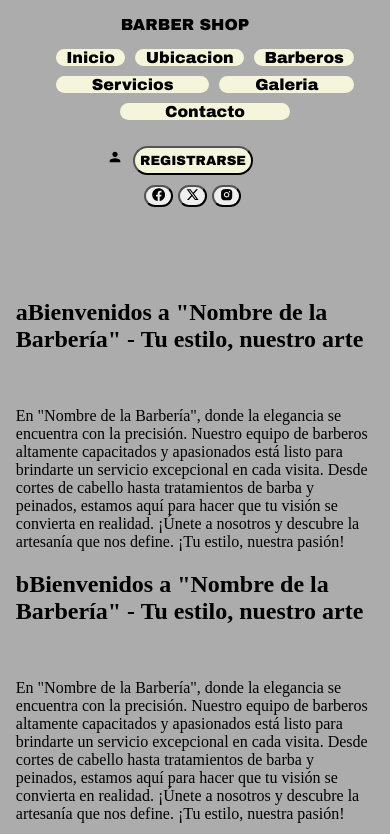
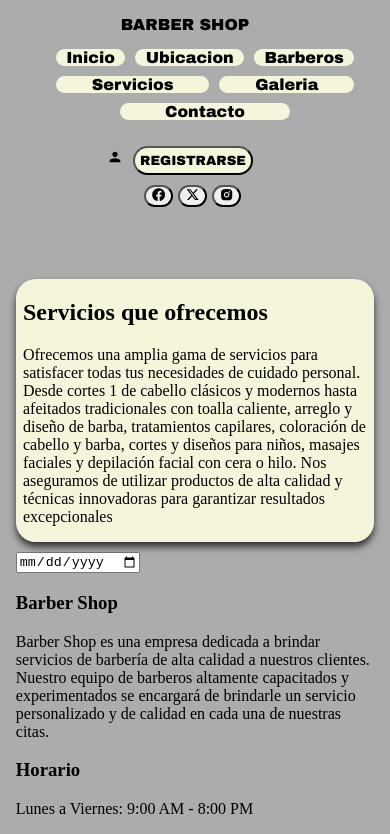
Before and after one commit to DanielMMiralles/Barbershop, a React (Vite) app: page / in a window 390 px wide. Shown: the top 834 px of the page. Built offline with nearby package versions, Linux system fonts and the light colour scheme.

Commit message:
adapatable y responsivo centro de informacion

```diff
--- a/src/App.css
+++ b/src/App.css
@@ -0,0 +1,29 @@
+.Descripcion1{
+    width: 100%;
+    position:relative;
+    background-color: beige;
+    border-radius: inherit;
+    padding: 0% 2% 0% 2%;
+    z-index: 1;
+    opacity: 1;
+}
+
+.contenedor{
+    width: 40%;
+    display: flex;
+    position: relative;
+    margin: 0 0 10px 0;
+    border-radius: 20px;
+    box-shadow: 0 5px 7px 0 #333;
+}
+
+@media (max-width: 768px) {
+    .contenedor{
+        width: 100%;
+        height: auto    ;
+    }
+    .Descripcion{
+        width: 100%;
+        height: auto    ;
+    }
+}
--- a/src/App.jsx
+++ b/src/App.jsx
@@ -1,4 +1,4 @@
-import React, {useState} from 'react'
+import React, {useState,useEffect} from 'react'
 import { MdPerson } from "react-icons/md"
 import { FaFacebook } from "react-icons/fa";
 import { RiInstagramFill } from "react-icons/ri";
@@ -10,28 +10,44 @@ import {NavBar} from "./navBar.jsx";
 
 export function App () {
     const [fechaCita, setFechaCita] = useState('');
+    const [currentIndex, setCurrentIndex] = useState(0);
+    const [currentIndex1, setCurrentIndex2] = useState(0);
+    const descriptions = [
+        "Más que una barbería, somos un espacio donde la tradición se encuentra con la modernidad. Aquí, cada corte y cada afeitado es una obra maestra, diseñada para resaltar tu personalidad y hacerte sentir impecable. Nuestro equipo de expertos barberos, apasionados por su oficio, te brindará una experiencia única y personalizada. ¡Ven y descubre el arte de la barbería!",
+        'Ofrecemos una amplia gama de servicios para satisfacer todas tus necesidades de cuidado personal. Desde cortes 1  de cabello clásicos y modernos hasta afeitados tradicionales con toalla caliente, arreglo y diseño de barba, tratamientos capilares, coloración de cabello y barba, cortes y diseños para niños, masajes faciales y depilación facial con cera o hilo. Nos aseguramos de utilizar productos de alta calidad y técnicas innovadoras para garantizar resultados excepcionales',
+        'Nos encontramos ubicados en Lechería, Anzoátegui, Venezuela, específicamente en la Avenida Principal, Centro Comercial Plaza Mayor, Local 12, Lechería 2101, Anzoátegui, Venezuela. Nuestra barbería está situada en el corazón de Lechería, dentro del reconocido Centro Comercial Plaza Mayor, lo que facilita el acceso desde la Avenida Principal y ofrece estacionamiento disponible para nuestros clientes. Además, estamos rodeados de restaurantes, tiendas y otros servicios, lo que te permite combinar tu visita a la barbería con otras actividades. Nuestro ambiente es moderno y acogedor, con una decoración inspirada en las barberías clásicas y toques contemporáneos, y contamos con equipamiento de última generación para brindarte un servicio excepcional.'
+    ]
+    const barbeOps = [
+        'Bienvenidos a "Nombre de la Barbería" - Tu estilo, nuestro arte',
+        'Servicios que ofrecemos',
+        'Nuestra ubicacion'
+
+    ]
+    useEffect(() => { //FUNCION QUE CALCULA TIEMPO ENTRE CAMBIO DE TEXTOS
+        const interval = setInterval(() => {
+        setCurrentIndex2((prevIndex) => (prevIndex + 1) % descriptions.length)
+        }, 3000)
+        return () => clearInterval(interval) }, [])
+
+    useEffect(() => { //FUNCION QUE CALCULA TIEMPO ENTRE CAMBIO DE TEXTOS
+            const interval = setInterval(() => {
+            setCurrentIndex((prevIndex) => (prevIndex + 1) % barbeOps.length)
+            }, 3000)
+            return () => clearInterval(interval) }, [])
+
     return(
         <div>
-            {/* NavBar component */}
+            {/* NavBar componente */}
             <NavBar />
             <br/><br/><br/><br/>
             <section>
-           <div className="contenedor">
-                <div className="Descripcion">
-                    <h2>aBienvenidos a "Nombre de la Barbería" - Tu estilo, nuestro arte</h2><br />
-                    <p>En "Nombre de la Barbería", donde la elegancia se encuentra con la precisión. Nuestro equipo de barberos altamente capacitados y apasionados está listo para brindarte un servicio excepcional en cada visita. Desde cortes de cabello hasta tratamientos de barba y peinados, estamos aquí para hacer que tu visión se convierta en realidad. ¡Únete a nosotros y descubre la artesanía que nos define. ¡Tu estilo, nuestra pasión!</p>
-                </div>
-                <div className="Descripcion">
-                    <h2>bBienvenidos a "Nombre de la Barbería" - Tu estilo, nuestro arte</h2><br />
-                    <p>En "Nombre de la Barbería", donde la elegancia se encuentra con la precisión. Nuestro equipo de barberos altamente capacitados y apasionados está listo para brindarte un servicio excepcional en cada visita. Desde cortes de cabello hasta tratamientos de barba y peinados, estamos aquí para hacer que tu visión se convierta en realidad. ¡Únete a nosotros y descubre la artesanía que nos define. ¡Tu estilo, nuestra pasión!</p>
-                </div>
-                <div className="Descripcion">
-                    <h2>cBienvenidos a "Nombre de la Barbería" - Tu estilo, nuestro arte</h2><br />
-                    <p>En "Nombre de la Barbería", donde la elegancia se encuentra con la precisión. Nuestro equipo de barberos altamente capacitados y apasionados está listo para brindarte un servicio excepcional en cada visita. Desde cortes de cabello hasta tratamientos de barba y peinados, estamos aquí para hacer que tu visión se convierta en realidad. ¡Únete a nosotros y descubre la artesanía que nos define. ¡Tu estilo, nuestra pasión!</p>
+           <div className="contenedor">{/*CONTENEDOR PRINCIPAL por si se agg mas datos*/}
+                <div className="Descripcion1">
+                    <h2>{barbeOps[currentIndex1]}</h2>
+                    <p>{descriptions[currentIndex]}</p>
                 </div>
             </div>
             <div>
-
                 <input type='date' value={fechaCita} onChange={(e) => {setFechaCita(e.target.value);}}/>
                 {fechaCita}{/*muestra la fecha pa probar */}
             </div>
```
Also changed, not shown: 1 other file (tests, documents, lock files or other folders).
